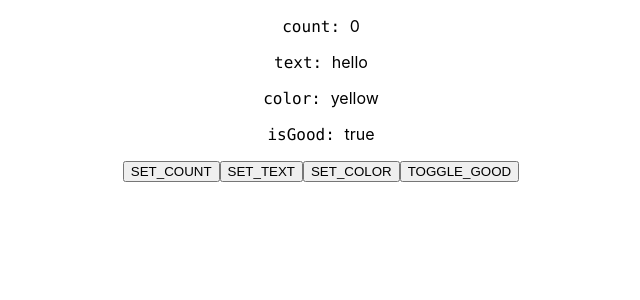
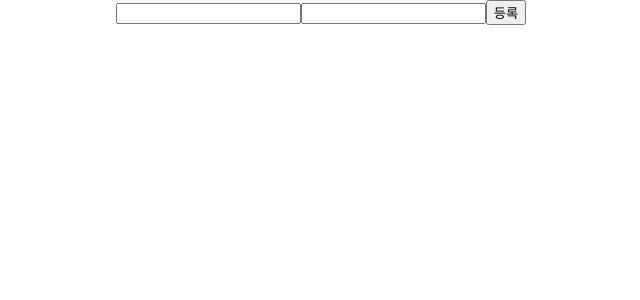
Before and after one commit to hanameee/react-typescript, a React (Create React App) app in the folder ts-react-tutorial/: page / in a window 1280 px wide. Shown: the top 300 px of the page, without its empty margins (319-959 px from the left). Built offline with nearby package versions, Linux system fonts and the light colour scheme.

Commit message:
Add useRef hook in MyForm component
Made use of useRef hook to focus second input after submit.
Included useRef usage with generics and null checking.

```diff
--- a/ts-react-tutorial/src/App.tsx
+++ b/ts-react-tutorial/src/App.tsx
@@ -1,10 +1,13 @@
 import React from "react";
 import "./App.css";
-import ReducerSample from "./ReducerSample";
+import MyForm from "./MyForm";
 const App: React.FC = () => {
+    const onSubmit = (form: { name: string; description: string }) => {
+        console.log(form);
+    };
     return (
         <div className="App">
-            <ReducerSample />
+            <MyForm onSubmit={onSubmit} />
         </div>
     );
 };
--- a/ts-react-tutorial/src/MyForm.tsx
+++ b/ts-react-tutorial/src/MyForm.tsx
@@ -1,10 +1,14 @@
-import React, { useState } from "react";
+import React, { useState, useRef } from "react";
 
 type MyFormProps = {
     onSubmit: (form: { name: string; description: string }) => void;
 };
 
 function MyForm({ onSubmit }: MyFormProps) {
+    // useRef 사용 시 Generics 로 타입을 정함
+    // useRef를 사용하여 DOM에 대한 정보를 담을 땐, 초깃값을 null 로 설정해야 함
+    const inputRef = useRef<HTMLInputElement>(null);
+
     const [form, setForm] = useState({
         name: "",
         description: ""
@@ -24,11 +28,21 @@ function MyForm({ onSubmit }: MyFormProps) {
             name: "",
             description: ""
         });
+        // DOM에 대한 정보를 담은 Ref의 current 값을 사용하려면 null 체킹을 해줘야 함
+        if (!inputRef.current) {
+            return;
+        }
+        inputRef.current.focus();
     };
     return (
         <form onSubmit={handleSubmit}>
             <input name="name" value={name} onChange={onChange} />
-            <input name="description" value={description} onChange={onChange} />
+            <input
+                name="description"
+                value={description}
+                onChange={onChange}
+                ref={inputRef}
+            />
             <button type="submit">등록</button>
         </form>
     );
```
